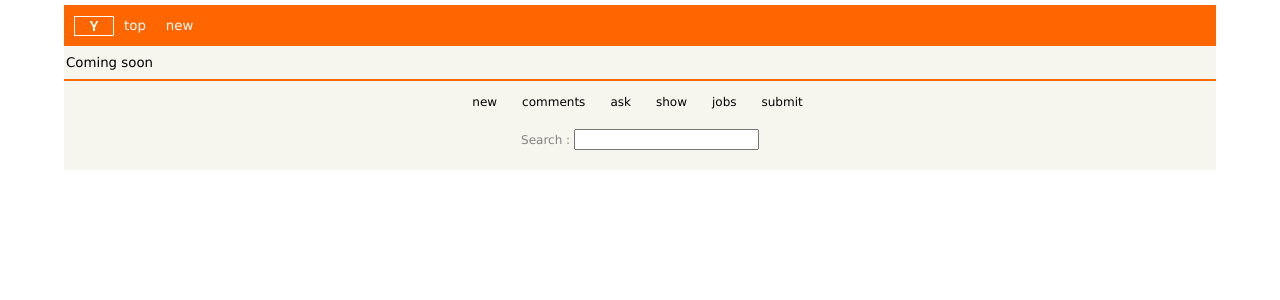
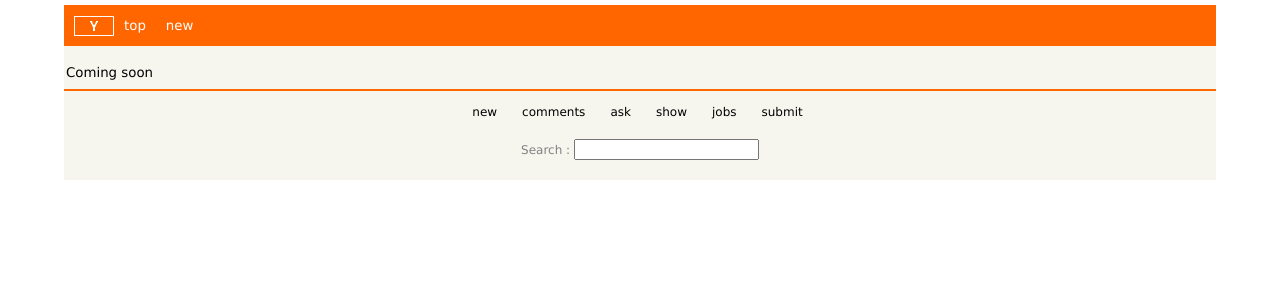
Before and after one commit to akhilf/hacker-news, a React (Create React App) app: page /new in a window 1280 px wide. Shown: the top 300 px of the page. Built offline with nearby package versions, Linux system fonts and the light colour scheme.

Commit message:
style changes

```diff
--- a/src/components/post/post.css
+++ b/src/components/post/post.css
@@ -1,6 +1,7 @@
 .post {
   display: flex;
   flex-flow: row nowrap;
+  padding-left: 50px;
 }
 .post > div {
   flex-grow: 1;
@@ -16,7 +17,6 @@
 }
 .post > div:nth-of-type(2) {
   flex: none;
-  width: 55px;
 }
 .post > div:nth-of-type(3) {
   flex: 3;
@@ -28,7 +28,6 @@
   background-color: #e1e1e1;
 }
 .post .votearrow {
-  width: 5px;
   height: 10px;
 }
 .post .votearrow > span {
--- a/src/index.css
+++ b/src/index.css
@@ -112,7 +112,7 @@ body {
 .new,
 .news {
   font-size: 10pt;
-  padding: 10px 2px 10px 2px;
+  padding: 20px 2px 10px 2px;
 }
 .title {
   font-size: 8pt;
@@ -145,7 +145,7 @@ ul.hz-list:after {
 }
 .more-container {
   padding-bottom: 10px;
-  padding-left: 145px;
+  padding-left: 190px;
   color: #ff6600;
   font-size: 10pt;
 }
```
